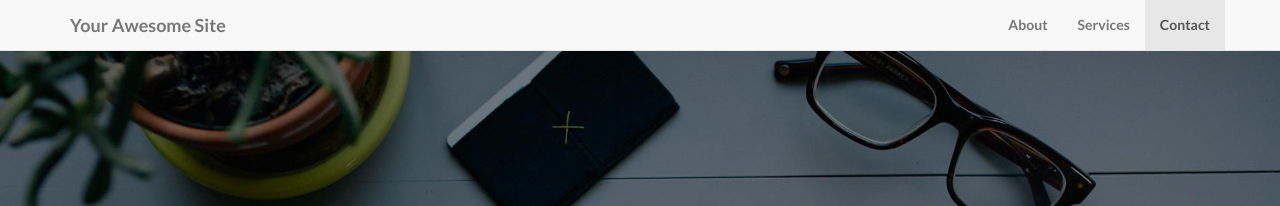
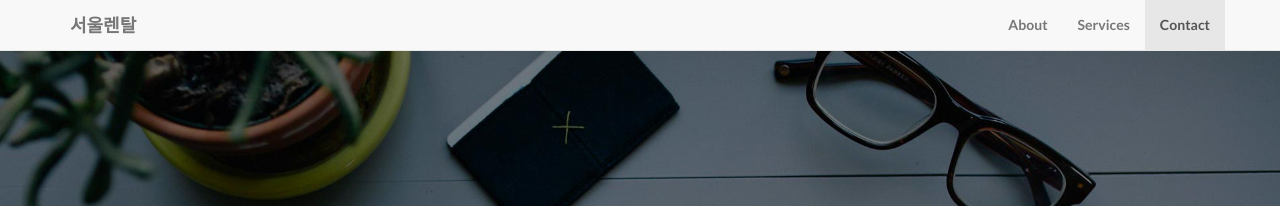
Before and after one commit to seoulrental/seoulrental.github.io, a Jekyll site: the page built from index.html, in a window 1280 px wide. Shown: the top 206 px of the page. Built offline with Jekyll 4.4.1, drawn with Linux system fonts in a browser that asks for light colours.

Commit message:
Update _config.yml

```diff
--- a/_config.yml
+++ b/_config.yml
@@ -2,10 +2,10 @@
 #      Main Configs       #
 # ----------------------- #
 
-url: http://yoursite.com
-title: Your Awesome Site
-email: your-email@domain.com
-author: Your Name
+url: https://seoulrental.github.io
+title: 서울렌탈
+email: hansung.seoulrental@gmail.com
+author: hansung.dev
 description: > # "Write an awesome description for your new site here.
   You can edit this line in _config.yml. It will appear in your document
   head meta (for Google search results) and in your feed.xml site
```
